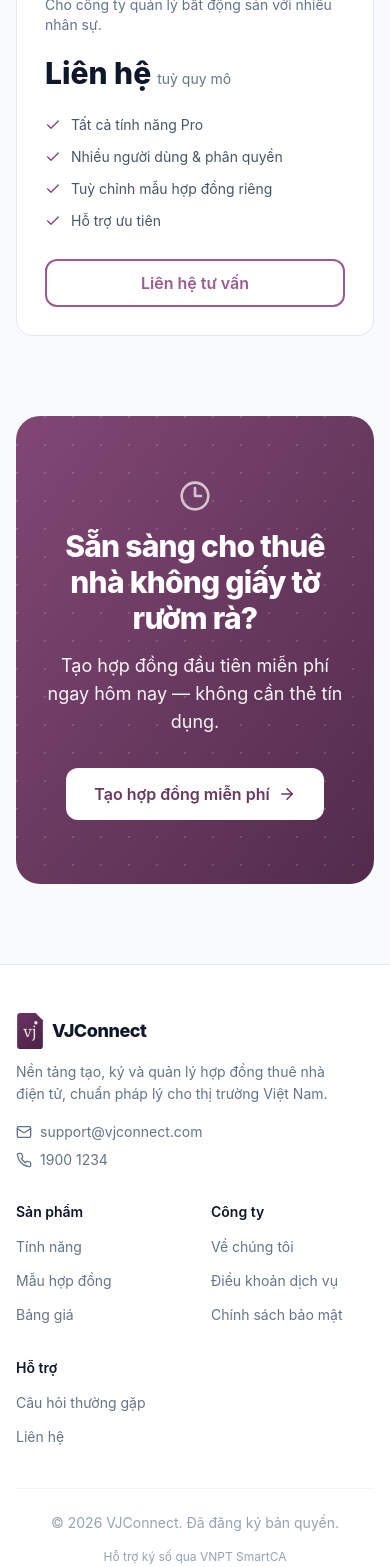
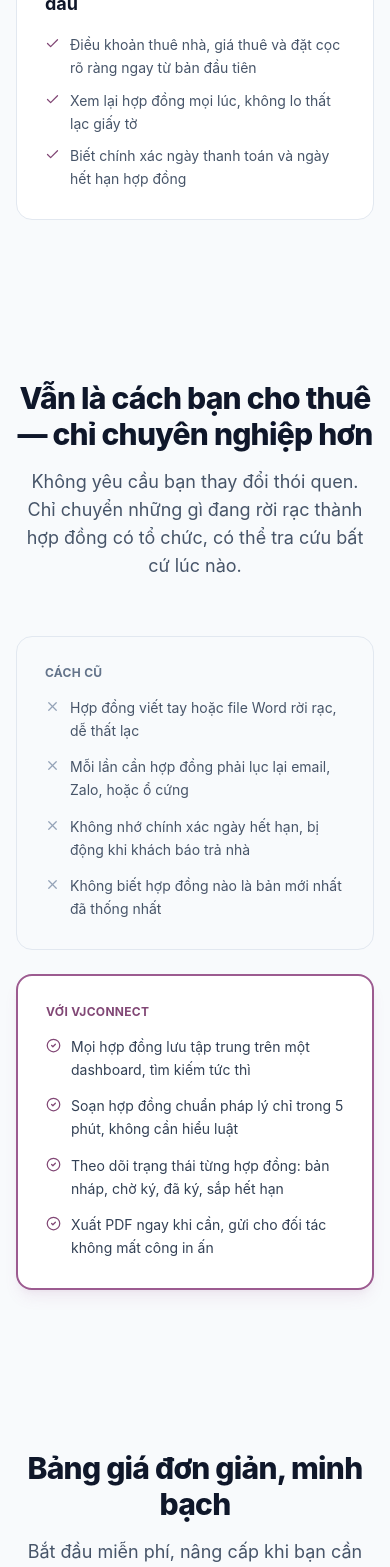
Before and after one commit to vuongnguyen2895-glitch/VJCONNECT, a Next.js app: page / in a window 390 px wide. Shown: the part 6609-8176 px from the top of the page. Built offline with nearby package versions, Linux system fonts and the light colour scheme.

Commit message:
Add role-based marketing sections, comparison, and FAQ to landing page
Inspired by GiayToNha.com's structure, but scoped to what VJConnect
actually supports today (no fabricated e-signature/bank integrations).

```diff
--- a/src/app/page.tsx
+++ b/src/app/page.tsx
@@ -16,10 +16,13 @@ import {
   Lock,
   PenLine,
   ShieldCheck,
+  User,
+  X,
   Zap,
 } from "lucide-react";
 import Navbar from "@/components/layout/Navbar";
 import Footer from "@/components/layout/Footer";
+import Faq from "@/components/marketing/Faq";
 
 const TRUST_ITEMS = [
   { icon: ShieldCheck, label: "Chuẩn theo quy định pháp luật hiện hành" },
@@ -145,6 +148,53 @@ const PLANS = [
     cta: "Liên hệ tư vấn",
     highlighted: false,
   },
+];
+
+const ROLES = [
+  {
+    icon: Briefcase,
+    name: "Môi giới BĐS",
+    headline: "Soạn hợp đồng ngay khi chốt khách",
+    benefits: [
+      "Soạn hợp đồng từ mẫu chuẩn pháp lý chỉ trong vài phút",
+      "Theo dõi trạng thái từng hợp đồng — bản nháp, chờ ký, đã ký — trên một dashboard",
+      "Không còn hợp đồng thất lạc trong file Word hay tin nhắn Zalo",
+    ],
+  },
+  {
+    icon: Home,
+    name: "Chủ nhà",
+    headline: "Quản lý hợp đồng cho thuê từ xa",
+    benefits: [
+      "Tạo hợp đồng cho thuê chuẩn pháp lý mà không cần rành luật",
+      "Quản lý toàn bộ hợp đồng, thời hạn và giá thuê ở một nơi duy nhất",
+      "Xuất PDF và tải về ngay khi cần, không phải in giấy",
+    ],
+  },
+  {
+    icon: User,
+    name: "Người thuê",
+    headline: "Minh bạch điều khoản ngay từ đầu",
+    benefits: [
+      "Điều khoản thuê nhà, giá thuê và đặt cọc rõ ràng ngay từ bản đầu tiên",
+      "Xem lại hợp đồng mọi lúc, không lo thất lạc giấy tờ",
+      "Biết chính xác ngày thanh toán và ngày hết hạn hợp đồng",
+    ],
+  },
+];
+
+const OLD_WAY = [
+  "Hợp đồng viết tay hoặc file Word rời rạc, dễ thất lạc",
+  "Mỗi lần cần hợp đồng phải lục lại email, Zalo, hoặc ổ cứng",
+  "Không nhớ chính xác ngày hết hạn, bị động khi khách báo trả nhà",
+  "Không biết hợp đồng nào là bản mới nhất đã thống nhất",
+];
+
+const NEW_WAY = [
+  "Mọi hợp đồng lưu tập trung trên một dashboard, tìm kiếm tức thì",
+  "Soạn hợp đồng chuẩn pháp lý chỉ trong 5 phút, không cần hiểu luật",
+  "Theo dõi trạng thái từng hợp đồng: bản nháp, chờ ký, đã ký, sắp hết hạn",
+  "Xuất PDF ngay khi cần, gửi cho đối tác không mất công in ấn",
 ];
 
 export default function LandingPage() {
@@ -369,6 +419,77 @@ export default function LandingPage() {
           </div>
         </section>
 
+        {/* Roles */}
+        <section id="for-you" className="bg-slate-50 py-20 md:py-28">
+          <div className="mx-auto max-w-7xl px-4 sm:px-6 lg:px-8">
+            <div className="mx-auto max-w-2xl text-center">
+              <h2 className="text-3xl font-extrabold tracking-tight text-slate-900 sm:text-4xl">
+                Thiết kế cho mọi vai trò trong giao dịch thuê nhà
+              </h2>
+              <p className="mt-4 text-lg text-slate-600">
+                Môi giới chốt deal nhanh hơn. Chủ nhà quản lý từ xa. Người thuê yên tâm về điều khoản ngay từ đầu.
+              </p>
+            </div>
+
+            <div className="mt-14 grid grid-cols-1 gap-6 lg:grid-cols-3">
+              {ROLES.map((role) => (
+                <div key={role.name} className="card p-7">
+                  <span className="flex h-11 w-11 items-center justify-center rounded-xl bg-brand-50 text-brand-600">
+                    <role.icon size={22} />
+                  </span>
+                  <p className="mt-4 text-xs font-bold uppercase tracking-wide text-brand-600">{role.name}</p>
+                  <h3 className="mt-1 text-lg font-bold text-slate-900">{role.headline}</h3>
+                  <ul className="mt-4 space-y-2.5">
+                    {role.benefits.map((benefit) => (
+                      <li key={benefit} className="flex items-start gap-2.5 text-sm leading-relaxed text-slate-600">
+                        <Check size={15} className="mt-0.5 shrink-0 text-brand-600" />
+                        {benefit}
+                      </li>
+                    ))}
+                  </ul>
+                </div>
+              ))}
+            </div>
+          </div>
+        </section>
+
+        {/* Old way vs VJConnect */}
+        <section className="mx-auto max-w-7xl px-4 py-20 sm:px-6 md:py-28 lg:px-8">
+          <div className="mx-auto max-w-2xl text-center">
+            <h2 className="text-3xl font-extrabold tracking-tight text-slate-900 sm:text-4xl">
+              Vẫn là cách bạn cho thuê — chỉ chuyên nghiệp hơn
+            </h2>
+            <p className="mt-4 text-lg text-slate-600">
+              Không yêu cầu bạn thay đổi thói quen. Chỉ chuyển những gì đang rời rạc thành hợp đồng có tổ chức, có thể tra cứu bất cứ lúc nào.
+            </p>
+          </div>
+
+          <div className="mx-auto mt-14 grid max-w-5xl grid-cols-1 gap-6 lg:grid-cols-2">
+            <div className="rounded-2xl border border-slate-200 bg-slate-50 p-7">
+              <p className="text-xs font-bold uppercase tracking-wide text-slate-500">Cách cũ</p>
+              <ul className="mt-4 space-y-3.5">
+                {OLD_WAY.map((item) => (
+                  <li key={item} className="flex items-start gap-2.5 text-sm leading-relaxed text-slate-600">
+                    <X size={15} className="mt-0.5 shrink-0 text-slate-400" />
+                    {item}
+                  </li>
+                ))}
+              </ul>
+            </div>
+            <div className="rounded-2xl border-2 border-brand-500 bg-white p-7 shadow-lg shadow-brand-500/10">
+              <p className="text-xs font-bold uppercase tracking-wide text-brand-600">Với VJConnect</p>
+              <ul className="mt-4 space-y-3.5">
+                {NEW_WAY.map((item) => (
+                  <li key={item} className="flex items-start gap-2.5 text-sm leading-relaxed text-slate-700">
+                    <CheckCircle2 size={15} className="mt-0.5 shrink-0 text-brand-600" />
+                    {item}
+                  </li>
+                ))}
+              </ul>
+            </div>
+          </div>
+        </section>
+
         {/* Pricing */}
         <section id="pricing" className="bg-slate-50 py-20 md:py-28">
           <div className="mx-auto max-w-7xl px-4 sm:px-6 lg:px-8">
@@ -418,6 +539,15 @@ export default function LandingPage() {
           </div>
         </section>
 
+        {/* FAQ */}
+        <section id="faq" className="mx-auto max-w-7xl px-4 py-20 sm:px-6 md:py-28 lg:px-8">
+          <div className="mx-auto max-w-2xl text-center">
+            <h2 className="text-3xl font-extrabold tracking-tight text-slate-900 sm:text-4xl">Câu hỏi thường gặp</h2>
+            <p className="mt-4 text-lg text-slate-600">Câu trả lời cho những thắc mắc phổ biến nhất.</p>
+          </div>
+          <Faq />
+        </section>
+
         {/* Final CTA */}
         <section className="mx-auto max-w-7xl px-4 pb-20 sm:px-6 lg:px-8">
           <div className="relative overflow-hidden rounded-3xl bg-gradient-to-br from-brand-600 to-brand-800 px-6 py-16 text-center sm:px-16">
--- a/src/components/layout/Navbar.tsx
+++ b/src/components/layout/Navbar.tsx
@@ -10,6 +10,7 @@ const NAV_LINKS = [
   { href: "#how-it-works", label: "Cách hoạt động" },
   { href: "#templates", label: "Mẫu hợp đồng" },
   { href: "#pricing", label: "Bảng giá" },
+  { href: "#faq", label: "FAQ" },
 ];
 
 export default function Navbar() {
--- /dev/null
+++ b/src/components/marketing/Faq.tsx
@@ -0,0 +1,60 @@
+"use client";
+
+import { useState } from "react";
+import { ChevronDown } from "lucide-react";
+
+const FAQ_ITEMS = [
+  {
+    question: "Hợp đồng tạo trên VJConnect có giá trị pháp lý không?",
+    answer:
+      "Mẫu hợp đồng được soạn theo Bộ luật Dân sự và Luật Nhà ở hiện hành. Tính năng ký số qua VNPT SmartCA — cho giá trị pháp lý tương đương chữ ký tay — đang được phát triển và sẽ ra mắt trong giai đoạn tiếp theo.",
+  },
+  {
+    question: "Tôi có thể dùng thử miễn phí không?",
+    answer: "Có. Gói Miễn phí cho phép tạo 1 hợp đồng mỗi tháng, không cần thẻ tín dụng và không giới hạn thời gian dùng thử.",
+  },
+  {
+    question: "VJConnect hỗ trợ những loại hợp đồng nào?",
+    answer:
+      "Hiện có 4 mẫu: nhà nguyên căn, chung cư/căn hộ, phòng trọ, và mặt bằng kinh doanh (mẫu cao cấp). Chúng tôi sẽ bổ sung thêm mẫu cho kho xưởng và đất trống trong thời gian tới.",
+  },
+  {
+    question: "Dữ liệu của tôi có được bảo mật không?",
+    answer: "Dữ liệu được mã hoá SSL 256-bit khi truyền tải và sao lưu tự động trên đám mây.",
+  },
+  {
+    question: "Tôi có thể huỷ hoặc nâng cấp gói bất cứ lúc nào không?",
+    answer: "Có. Không có ràng buộc hợp đồng dài hạn — bạn có thể nâng cấp, hạ cấp hoặc huỷ gói bất cứ lúc nào.",
+  },
+];
+
+export default function Faq() {
+  const [openIndex, setOpenIndex] = useState<number | null>(0);
+
+  return (
+    <div className="mx-auto mt-14 max-w-3xl divide-y divide-slate-200 rounded-2xl border border-slate-200 bg-white">
+      {FAQ_ITEMS.map((item, index) => {
+        const isOpen = openIndex === index;
+        return (
+          <div key={item.question}>
+            <button
+              type="button"
+              onClick={() => setOpenIndex(isOpen ? null : index)}
+              aria-expanded={isOpen}
+              className="flex w-full items-center justify-between gap-4 px-5 py-4 text-left sm:px-6 sm:py-5"
+            >
+              <span className="text-sm font-semibold text-slate-900 sm:text-base">{item.question}</span>
+              <ChevronDown
+                size={18}
+                className={`shrink-0 text-slate-400 transition-transform duration-200 ${isOpen ? "rotate-180" : ""}`}
+              />
+            </button>
+            {isOpen && (
+              <div className="px-5 pb-5 text-sm leading-relaxed text-slate-600 sm:px-6">{item.answer}</div>
+            )}
+          </div>
+        );
+      })}
+    </div>
+  );
+}
```
